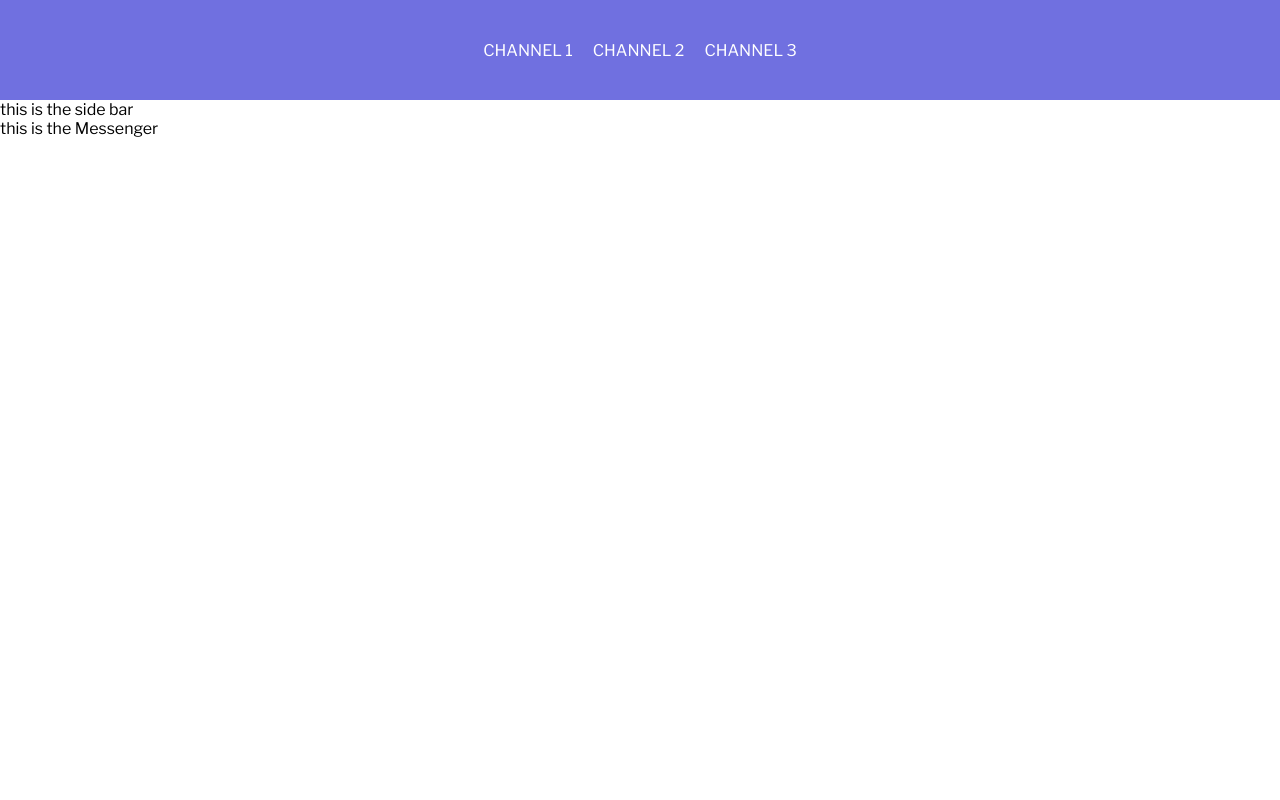
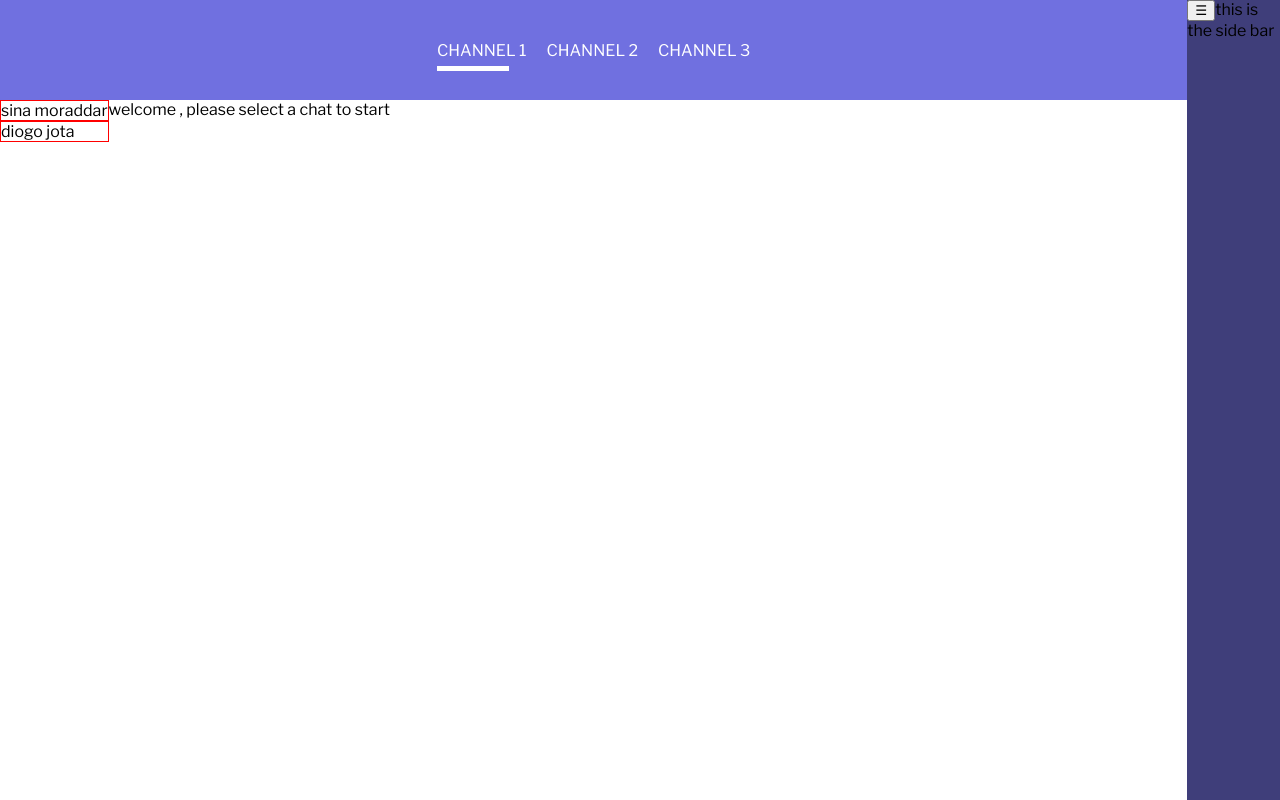
Before and after one commit to sinamoraddar/dummyMessenger, a React app: page /messenger in a window 1280 px wide. Built offline with nearby package versions, Linux system fonts and the light colour scheme.

Commit message:
create the base of messenger

```diff
--- a/src/Components/App/App.js
+++ b/src/Components/App/App.js
@@ -1,11 +1,13 @@
 import React from "react";
 import { BrowserRouter, Switch, Route } from "react-router-dom";
 import DashBoard from "../Dashboard/DashBoard";
-import styles from "./App.module.scss";
+import SideBar from "../SideBar/SideBar";
+import  "./App.scss";
 
 function App() {
   return (
     <BrowserRouter>
+      <SideBar />
       <DashBoard />
     </BrowserRouter>
   );
--- a/src/Components/App/App.module.scss
+++ b/src/Components/App/App.scss
@@ -3,12 +3,14 @@
 @import "../../assets/styles/libs/mixins";
 @import "../../assets/styles/base/base";
 @import "../../assets/styles/base/fonts";
-.test {
-  color: $tabBarViolet;
-  font-size: 2rem;
-  width: 100%;
-  height: 300px;
+#root {
   display: flex;
-  justify-content: center;
-  align-items: center;
+  flex-direction: row-reverse;
+  width: 100vw;
+  height: 100vh;
+  position: relative;
+  overflow: hidden;
+  > * {
+    height: 100%;
+  }
 }
--- a/src/Components/Dashboard/DashBoard.js
+++ b/src/Components/Dashboard/DashBoard.js
@@ -1,19 +1,19 @@
 import React, { Fragment, useState, useEffect } from "react";
 import { Route, Switch } from "react-router-dom";
+import styles from "./DashBoard.module.scss";
 import TabBar from "../Dashboard/TabBar/TabBar";
 import Messenger from "../Dashboard/Messenger/Messenger";
 import Welcome from "../Dashboard/Welcome/Welcome";
-import SideBar from "../Dashboard/SideBar/SideBar";
+import SideBar from "../SideBar/SideBar";
 import ChannelOne from "../Dashboard/ChannelOne/ChannelOne";
 import ChannelThree from "../Dashboard/ChannelThree/ChannelThree";
 
 const DashBoard = () => {
   const [currentTab, setCurrentTab] = useState("ChannelOne");
   return (
-    <Fragment>
-      <TabBar setCurrentTab={setCurrentTab} />
-      <SideBar />
-      <main>
+    <main className={styles.dashboard}>
+      <TabBar currentTab={currentTab} setCurrentTab={setCurrentTab} />
+      {/* <SideBar /> */}
       {/* we add the key prop to let react router differentiate
           between different renders of the same component
           on different routes
@@ -24,7 +24,6 @@ const DashBoard = () => {
       <Route path="/channel3" exact component={ChannelThree} />
       {/* <Route /> */}
     </main>
-    </Fragment>
   );
 };
 
--- /dev/null
+++ b/src/Components/Dashboard/DashBoard.module.scss
@@ -0,0 +1,9 @@
+.dashboard{
+    // position: absolute;
+    // left: 0;
+    // top: 0;
+    width: 100%;
+    // height: 100%;
+    flex-grow: 1;
+
+}
--- /dev/null
+++ b/src/Components/Dashboard/Messenger/ChatList/ChatItem/ChatItem.js
@@ -0,0 +1,6 @@
+import React from "react";
+import styles from './ChatItem.module.scss';
+
+const ChatItem = ({ name ,messages,setCurrentChat}) => <div className={styles.chatItem} onClick={()=>setCurrentChat(messages)}>{name}</div>;
+
+export default ChatItem;
--- /dev/null
+++ b/src/Components/Dashboard/Messenger/ChatList/ChatItem/ChatItem.module.scss
@@ -0,0 +1,3 @@
+.chatItem{
+    border: 1px solid red;
+}
--- /dev/null
+++ b/src/Components/Dashboard/Messenger/ChatList/ChatList.js
@@ -0,0 +1,16 @@
+import React from "react";
+import ChatItem from "./ChatItem/ChatItem";
+const createChatList = (chatList,setCurrentChat) => {
+  console.log(chatList);
+  const tempChatList = [];
+  for (const chatItem in chatList) {
+    tempChatList.push(<ChatItem {...chatList[chatItem]} setCurrentChat={setCurrentChat} />);
+  }
+  return tempChatList;
+};
+
+const ChatList = ({ chatList ,setCurrentChat}) => {
+  return <div>{createChatList(chatList,setCurrentChat)}</div>;
+};
+
+export default ChatList;
--- /dev/null
+++ b/src/Components/Dashboard/Messenger/ChatScreen/ChatScreen.js
@@ -0,0 +1,11 @@
+import React from "react";
+
+const ChatScreen = ({ chatList }) => (
+  <div>
+    {chatList
+      ? chatList.map(chat => chat.text)
+      : "welcome , please select a chat to start"}
+  </div>
+);
+
+export default ChatScreen;
--- a/src/Components/Dashboard/Messenger/Messenger.js
+++ b/src/Components/Dashboard/Messenger/Messenger.js
@@ -1,7 +1,23 @@
-import React from "react";
+import React, { useState, useEffect } from "react";
+import styles from "./Messenger.module.scss";
+import ChatList from "./ChatList/ChatList";
+import ChatScreen from "./ChatScreen/ChatScreen";
+import { contacts } from "../../../Utils/contacts";
 
 const Messenger = props => {
-  return <div>this is the Messenger</div>;
+  const [currentChat, setCurrentChat] = useState(null);
+  const [chatList, setChatList] = useState(null);
+  //fetch the users data
+  useEffect(() => {
+    // contacts.map(contact => alert("hi"));
+    setChatList(contacts);
+  }, []);
+  return (
+    <div className={styles.messenger}>
+      <ChatList chatList={chatList} setCurrentChat={setCurrentChat} />
+      <ChatScreen currentChat={currentChat}/>
+    </div>
+  );
 };
 
 export default Messenger;
--- /dev/null
+++ b/src/Components/Dashboard/Messenger/Messenger.module.scss
@@ -0,0 +1,5 @@
+.messenger{
+    width: 100%;
+    display: flex;
+    flex-direction: row;
+}
--- a/src/Components/Dashboard/SideBar/SideBar.js
+++ /dev/null
@@ -1,5 +0,0 @@
-import React from "react";
-
-const SideBar = () => <aside>this is the side bar</aside>;
-
-export default SideBar;
--- a/src/Components/Dashboard/TabBar/TabBar.js
+++ b/src/Components/Dashboard/TabBar/TabBar.js
@@ -2,7 +2,7 @@ import React from "react";
 import { channels } from "../../../Utils/channels";
 import TabBarItem from "./TabBarItem/TabBarItem";
 import styles from "./TabBar.module.scss";
-const TabBar = ({ setCurrentTab }) => (
+const TabBar = ({ setCurrentTab,currentTab }) => (
   <header className={styles.tabBar}>
     <nav>
       {channels.map(channel => (
@@ -10,6 +10,7 @@ const TabBar = ({ setCurrentTab }) => (
           key={channel.name}
           {...channel}
           setCurrentTab={setCurrentTab}
+          currentTab={currentTab}
         />
       ))}
     </nav>
--- a/src/Components/Dashboard/TabBar/TabBarItem/TabBarItem.js
+++ b/src/Components/Dashboard/TabBar/TabBarItem/TabBarItem.js
@@ -2,8 +2,14 @@ import React, { Fragment } from "react";
 import { Link } from "react-router-dom";
 import styles from "./TabBarItem.module.scss";
 
-const TabBarItem = ({ name, component, path, setCurrentTab }) => (
-  <Link to={path} exact className={styles.tabBarItem}>
+const TabBarItem = ({ name, component, path, setCurrentTab, currentTab }) => (
+  <Link
+    to={path}
+    exact
+    onClick={()=>setCurrentTab(component)}
+    className={`${styles.tabBarItem} ${currentTab === component &&
+      styles.isCurrentTab}`}
+  >
     {name}
   </Link>
 );
--- a/src/Components/Dashboard/TabBar/TabBarItem/TabBarItem.module.scss
+++ b/src/Components/Dashboard/TabBar/TabBarItem/TabBarItem.module.scss
@@ -8,7 +8,7 @@
   cursor: pointer;
   font-size: 1rem;
   text-transform: uppercase;
-text-decoration: none;
+  text-decoration: none;
   @media screen and (hover: hover) {
     &:hover {
       &::after {
@@ -36,3 +36,14 @@
     }
   }
 }
+
+.isCurrentTab::after {
+  content: "";
+  background-color: white;
+  width: 80%;
+  height: 5px;
+  position: absolute;
+  left: 0;
+  bottom: -10px;
+  display: inline-block;
+}
--- /dev/null
+++ b/src/Components/SideBar/SideBar.js
@@ -0,0 +1,21 @@
+import React, { useState, useEffect } from "react";
+import styles from "./SideBar.module.scss";
+
+const SideBar = () => {
+  const [isOpen, setIsOpen] = useState(false);
+
+  return (
+    <aside className={`${styles.sideBar} ${isOpen && styles.isOpen}`}>
+      <button onClick={() => setIsOpen(!isOpen)}>
+        {isOpen ? (
+          <React.Fragment>&#215;</React.Fragment>
+        ) : (
+          <React.Fragment>&#9776;</React.Fragment>
+        )}
+      </button>
+      this is the side bar
+    </aside>
+  );
+};
+
+export default SideBar;
--- /dev/null
+++ b/src/Components/SideBar/SideBar.module.scss
@@ -0,0 +1,14 @@
+@import "../../assets/styles/libs/vars";
+.sideBar {
+  // position: absolute;
+  // right: 0;
+  // top: 0;
+  height: 50px;
+  width: 100px;
+  background: $sideBarViolet;
+  // z-index: 122;
+  transition: width 0.3s ease-in-out;
+}
+.isOpen{
+  width: 200px;
+}
--- a/src/Utils/contacts.js
+++ b/src/Utils/contacts.js
@@ -1,8 +1,4 @@
 export const contacts = {
-  // 0 property is for the current user
-  0: {
-    name: "dennis bergkamp"
-  },
   1: {
     name: "sina moraddar",
     profilePic: "",
--- a/src/assets/styles/libs/_vars.scss
+++ b/src/assets/styles/libs/_vars.scss
@@ -6,6 +6,7 @@ $desktopBreakPoint: 1440px;
 /* colors */
 // tabBar
 $tabBarViolet: #7070e0;
+$sideBarViolet: #3f3e7a;
 
 /* typography */
 //body
```
Also changed, not shown: src/Components/Dashboard/SideBar/SideBar.module.scss (deleted). Lines whose indentation alone changed are shown as unchanged.
